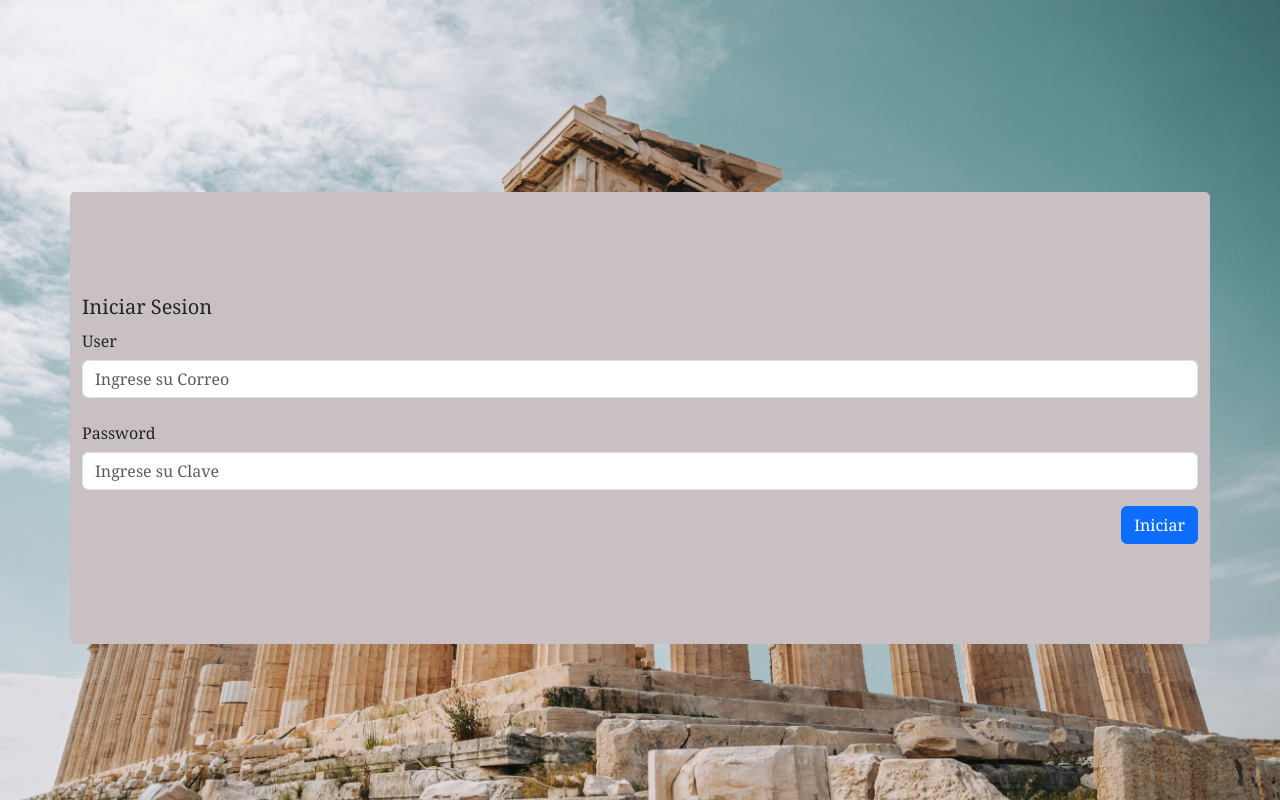
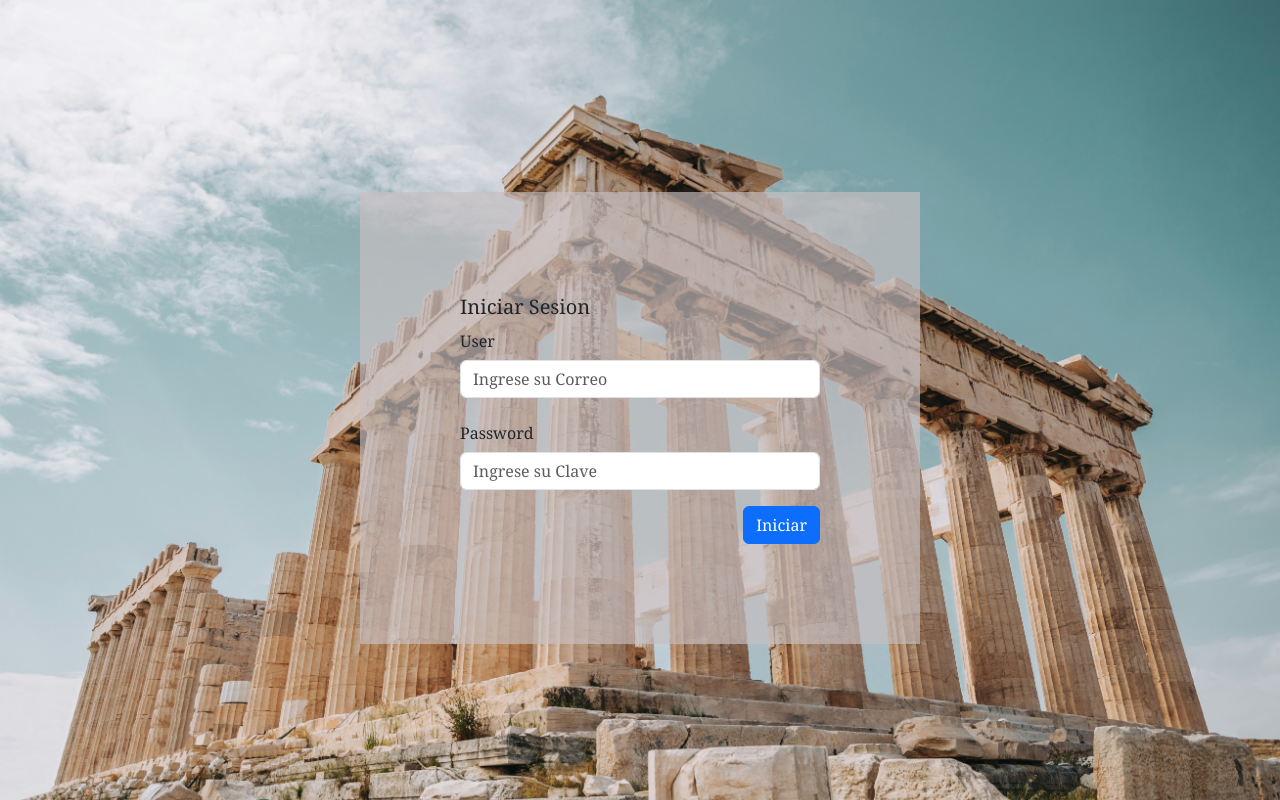
Before and after one commit to jascalona/monitoring, a PHP site: page /monitoring/ in a window 1280 px wide. Run offline with PHP 8.4, Linux system fonts and the light colour scheme; some libraries are stand-ins or nearby versions.

Commit message:
frontend log

```diff
--- a/CSS/log.css
+++ b/CSS/log.css
@@ -13,24 +13,19 @@
 
 
 .container{
+    display: flex;
+    justify-content: center;
     align-items: center;
-    margin-top: 20px;
-    background: rgb(200, 192, 194);
     border-radius: 5px;
-    padding: 100px;
     margin-top: 15%;
-    margin-left: 35%;
-    margin-right: 35%;
 }
 
-/*
-.inputs input{
-    margin-top: 10px;
-    padding-top: 5px;
-    padding-bottom: 3px;
-    padding-left: 10px;
-    padding-right: 70px;
-    border-radius: 6px;
-    border: none;
-    border: solid 1px #939393;
+
+.background-lg{
+background: rgba(200, 192, 194, 0.661);
+padding: 100px;
 }
+
+.background-lg input {
+    padding-right: 100px;
+}
--- a/index.php
+++ b/index.php
@@ -5,12 +5,11 @@
     <meta name="viewport" content="width=device-width, initial-scale=1.0">
     <title>Login_Monitoring</title>
 </head>
-<body>
+<body style="background-image: url(./images/spencer-davis-ilQmlVIMN4c-unsplash.jpg);" >
 
 
     <!--CSS STYLES-->
-    <link rel="stylesheet" href="./CSS/log.css">
-    <link rel="stylesheet" href="http://localhost/monitoring//CSS/conf.css">
+    <link rel="stylesheet" href="http://localhost/monitoring//CSS/log.css">
     <link rel="stylesheet" href="./CSS/responsive.css">
     <link rel="stylesheet" href="./CSS/FRAMEWORK/bootstrap.css">
     <!--CSS STYLES-->
@@ -31,6 +30,8 @@
         <div class="container">
 
             <form action="" method="POST">
+
+                <div class="background-lg">
                     <div class="modal-header">
                         <h1 class="modal-title fs-5" id="exampleModalLabel">Iniciar Sesion</h1>
                     </div>
@@ -57,6 +58,7 @@
                         <button type="submit" name="btn-i" class="btn btn-primary" value="submit">Iniciar</button>
                     </div>
 
+                </div>
 
             </div>
         </form>
```
Lines whose indentation alone changed are shown as unchanged.
